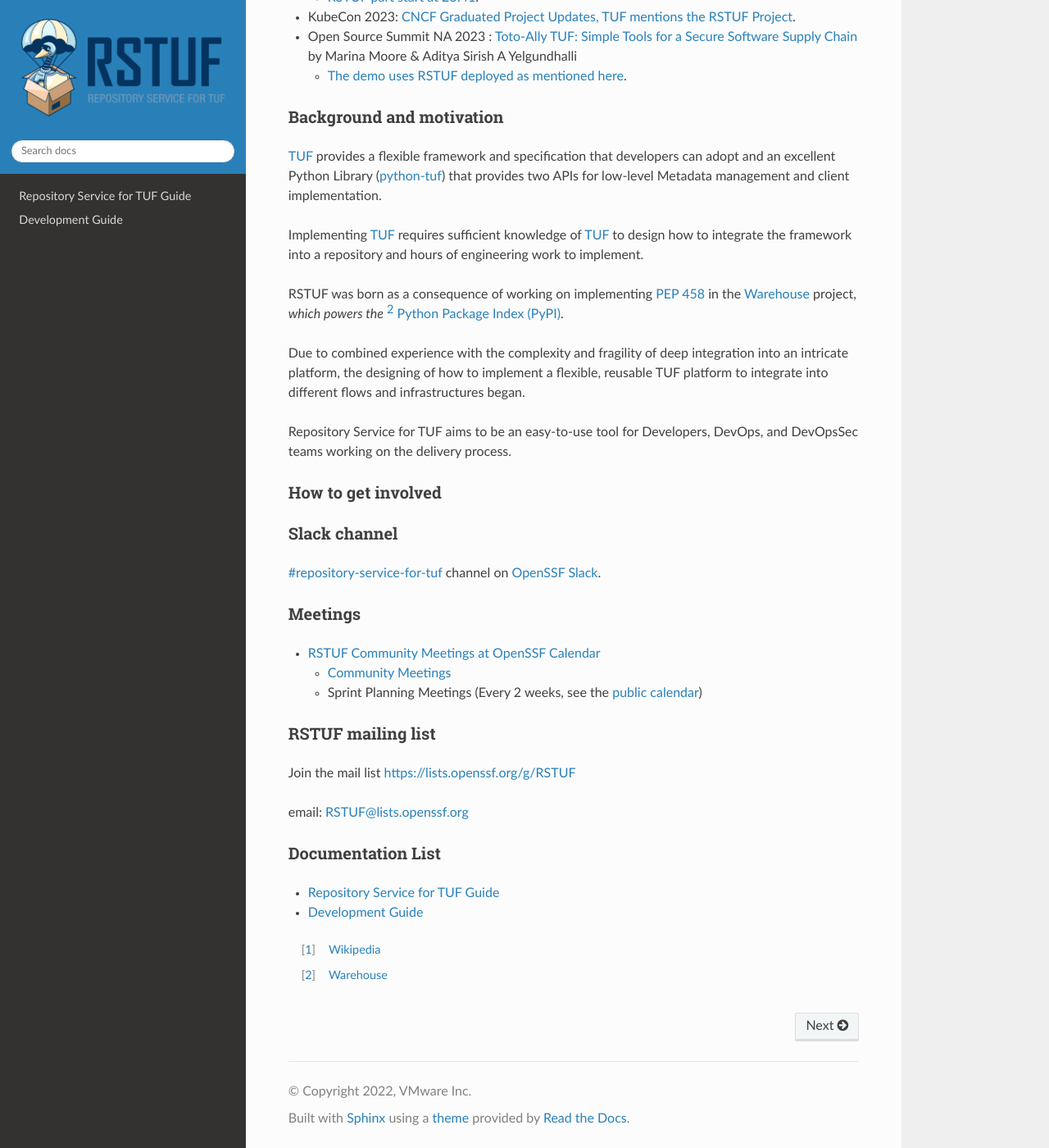
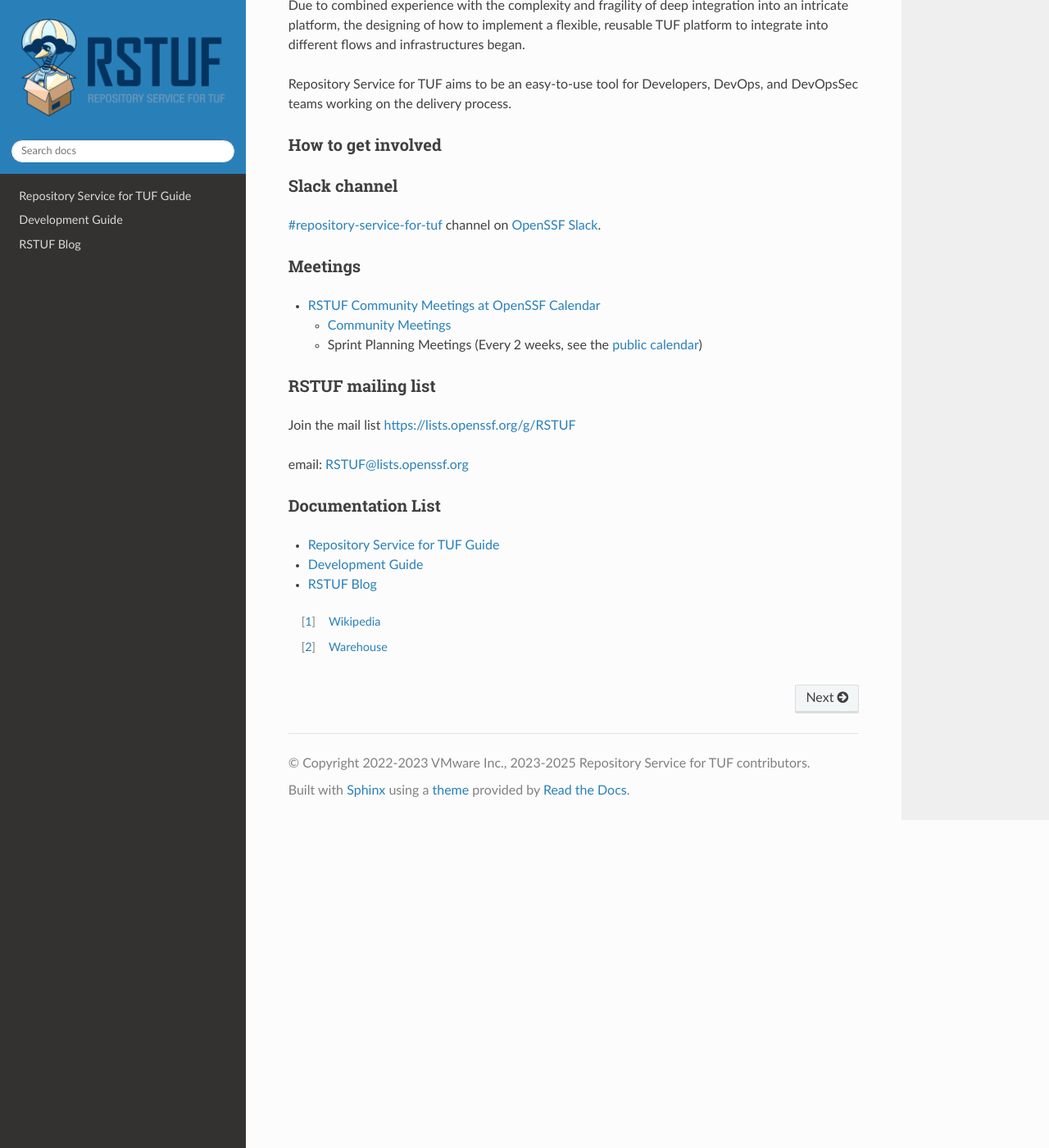
Before and after one commit to repository-service-tuf/repository-service-tuf, a Sphinx documentation site: the page built from docs/source/index.rst, in a window 1280 px wide and 1400 px high, scrolled down 3378 px. Shown: the whole window at 82% size. Built offline with Sphinx 7.4.7 and the Read the Docs theme 3.1.0, drawn with Linux system fonts in a browser that asks for light colours.

Commit message:
docs: add RSTUF blog and audit announcement
Signed-off-by: Kairo Araujo <kairo@dearaujo.nl>

```diff
--- a/docs/source/conf.py
+++ b/docs/source/conf.py
@@ -19,7 +19,7 @@
 # -- Project information -----------------------------------------------------
 
 project = 'Repository Service for TUF '
-copyright = '2022, VMware Inc'
+copyright = '2022-2023 VMware Inc., 2023-2025 Repository Service for TUF contributors'
 author = 'Kairo de Araujo'
 
 
--- a/docs/source/index.rst
+++ b/docs/source/index.rst
@@ -11,12 +11,6 @@ Repository Service for TUF Documentation
 .. include:: ../../README.rst
   :start-after: .. readme-logo
   :end-before: .. readme-design
-
-.. raw:: html
-
-  <div style="position: relative; padding-bottom: 56.25%; height: 0; margin-bottom: 2em; overflow: hidden; max-width: 100%; height: auto;">
-      <iframe src="https://www.youtube.com/embed/IAZO5_rlypI" frameborder="0" allowfullscreen style="position: absolute; top: 0; left: 0; width: 100%; height: 100%;"></iframe>
-  </div>
 
 TUF is easily implemented on the client side utilizing powerful TUF client libraries.
 
@@ -161,6 +155,7 @@ Documentation List
 
    guide/index
    devel/index
+   blog/index
 
 
 .. _TUF: https://theupdateframework.io
```
Also changed, not shown: docs/source/blog/index.rst (added, +8 -0 lines), docs/source/blog/posts/rstuf-security-audit-for-1.0.0.rst (added, +59 -0 lines), 1 other file.
